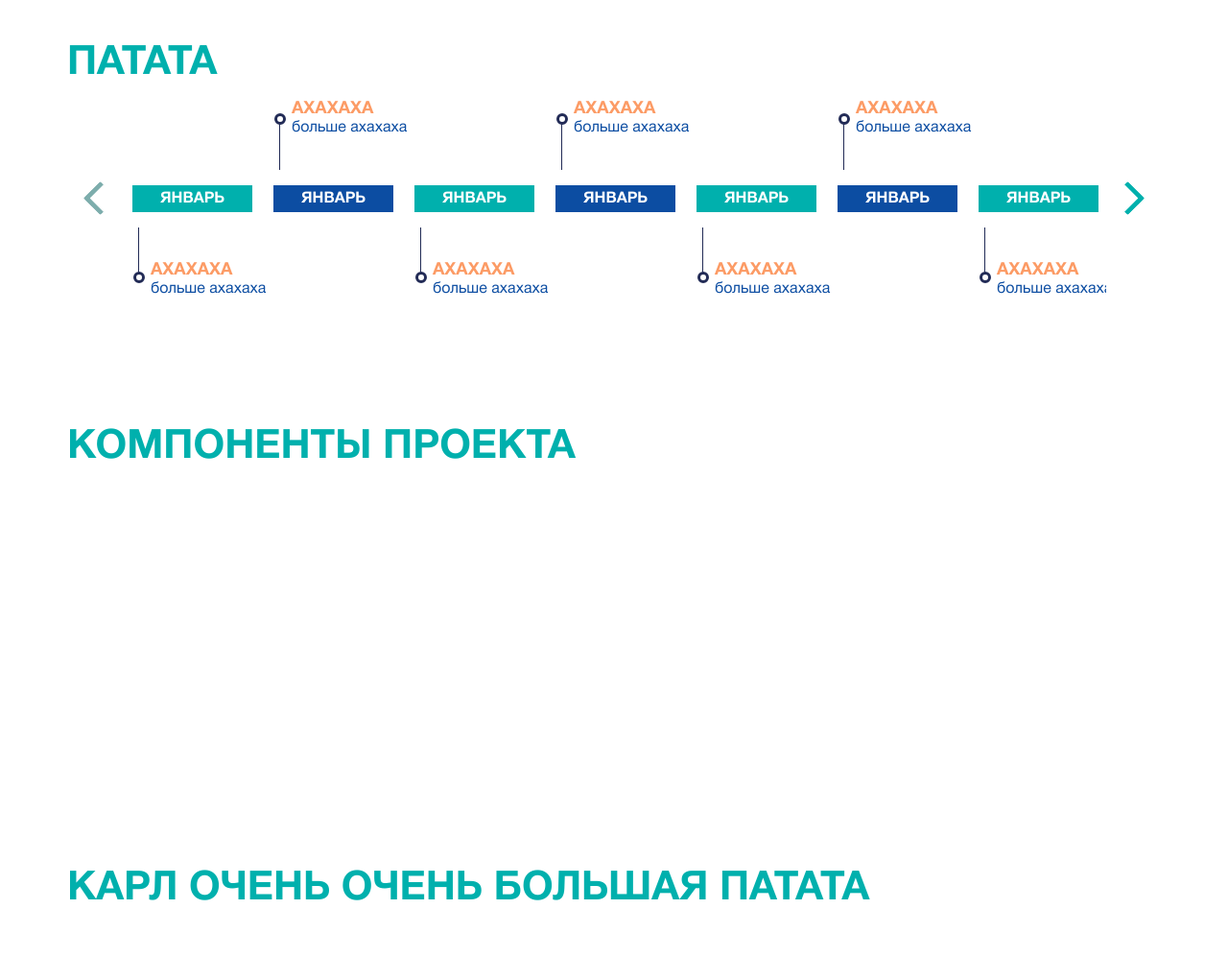
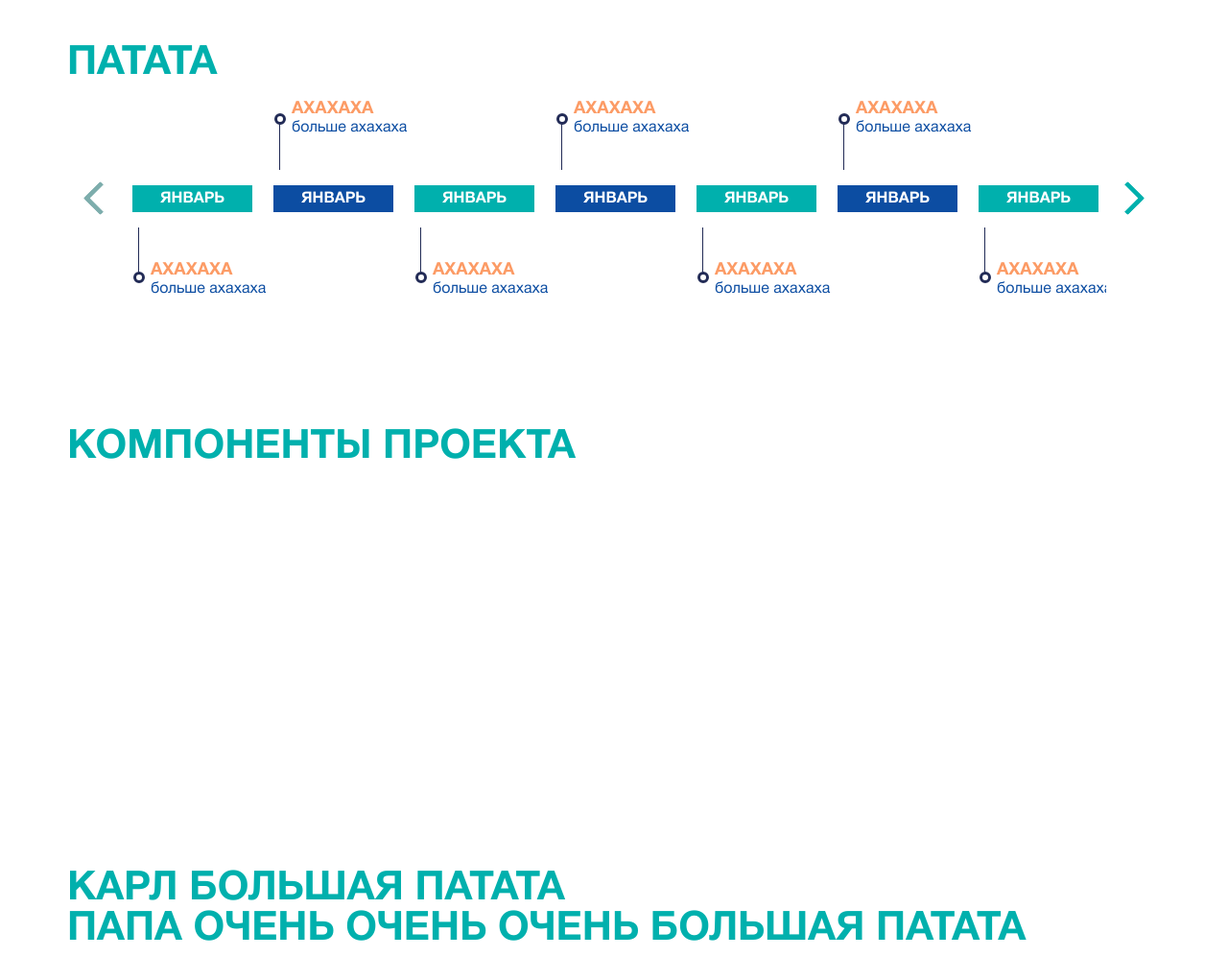
Before and after one commit to Lvl3Mage/peace_website, a plain HTML site: page peace_site/public_html/index.html in a window 1280 px wide. Shown: the part 1170-2167 px from the top of the page at 96% size. Before the commit the page ends 2125 px from the top, so only its background shows below. Drawn offline with nearby package versions, Linux system fonts and the light colour scheme.

Commit message:
reorganized footer
The footer is now in a separate file

```diff
--- a/peace_site/public_html/index.html
+++ b/peace_site/public_html/index.html
@@ -947,11 +947,16 @@
 </section>
 <footer>
 	<div class="container">
-		<div class="decor-text__main-title"><span>карл очень очень большая патата</span></div>
+		<div class="decor-text__main-title"><span>карл большая патата</span></div>
 	</div>
 </footer>
 
 
+<footer>
+	<div class="container">
+		<div class="decor-text__main-title"><span>папа очень очень очень большая патата</span></div>
+	</div>
+</footer>
 <script src="https://ajax.googleapis.com/ajax/libs/jquery/3.5.1/jquery.min.js"></script>
 <script type="text/javascript" src="assets/js/custom.js"></script>
 <script type="text/javascript" src="assets/js/slick.min.js"></script>
```
Also changed, not shown: peace_site/public_html/assets/#source/html/footer.html (added, +8 -0 lines), 1 other file.
